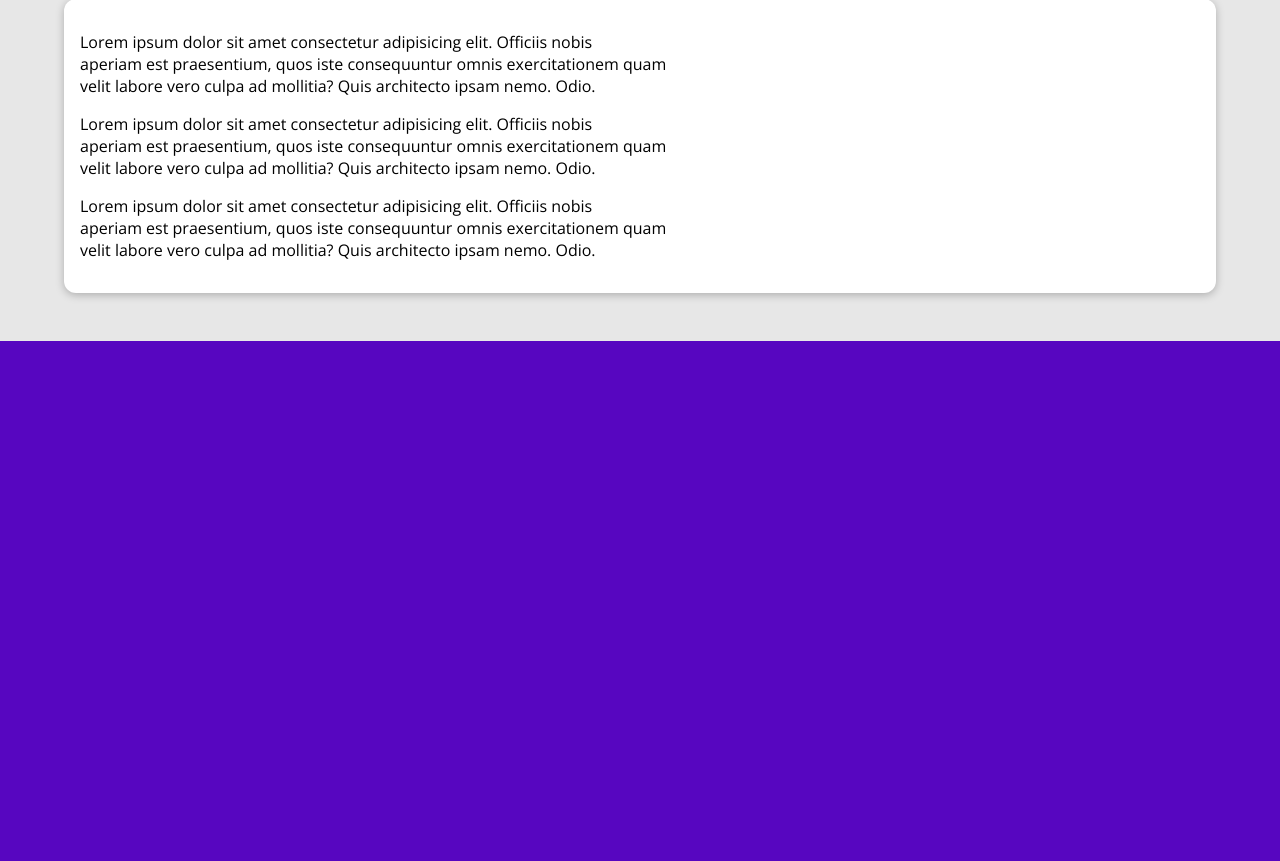
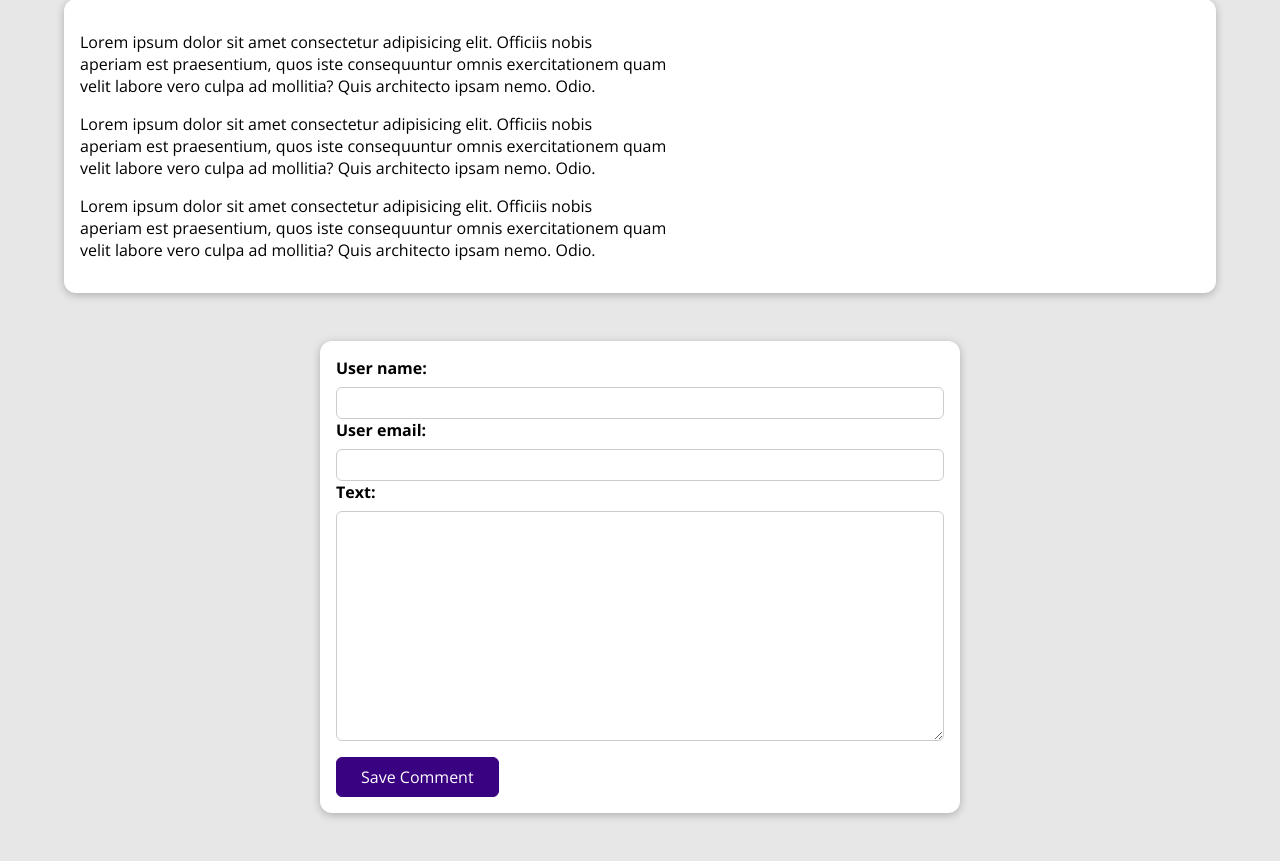
Before and after one commit to cragoki/my_blog, a Django app: a page that uses blog/templates/blog/post-detail.html in a window 1280 px wide. Shown: the part 529-1390 px from the top of the page. Before the commit the page ends 870 px from the top, so only its background shows below. Run offline with Django 5.2, Linux system fonts and the light colour scheme; data comes from the database, SQL or seed files in the repository; both versions use the stored data as it was after the commit.

Commit message:
Comment Model
Adding Comment Model, and Form for said model. So users can add comments, currently we are saving to the DB but still need to display the comments

```diff
--- /dev/null
+++ b/blog/forms.py
@@ -0,0 +1,16 @@
+from django import forms
+
+from blog.models import Comment
+
+
+class CommentForm(forms.ModelForm):
+    class Meta:
+        model = Comment
+        exclude = ['post']
+        labels = {"user_name": "Your Name",
+                  "user_email": "Your Email",
+                  "text": "Your Comment"}
+
+    user_name = forms.CharField(max_length=120)
+    user_email = forms.EmailField()
+    text = forms.CharField(widget=forms.Textarea)
--- a/blog/models.py
+++ b/blog/models.py
@@ -29,3 +29,9 @@ class Post(models.Model):
     content = models.TextField(validators=[MinLengthValidator(10)])
     author = models.ForeignKey(Author, on_delete=models.SET_NULL, related_name='posts', null=True)
     tags = models.ManyToManyField(Tag)
+
+class Comment(models.Model):
+    user_name = models.CharField(max_length=120)
+    user_email = models.EmailField()
+    text = models.TextField(max_length=400)
+    post = models.ForeignKey(Post, on_delete=models.CASCADE, related_name='comments', null=True)
--- a/blog/static/blog/post-detail.css
+++ b/blog/static/blog/post-detail.css
@@ -74,3 +74,114 @@ main {
   padding:0.5rem 1rem;
   border-radius: 8px;
 }
+
+
+#comment-form {
+  margin: 3rem auto;
+  width: 90%;
+  max-width: 40rem;
+  border-radius: 12px;
+  background-color: white;
+  box-shadow: 0 2px 8px rgba(0, 0, 0, 0.25);
+  padding: 1rem;
+}
+
+#comment-form button {
+  font: inherit;
+  background-color: #390281;
+  color: white;
+  border: 1px solid #390281;
+  padding: 0.5rem 1.5rem;
+  border-radius: 6px;
+  cursor: pointer;
+}
+
+#comment-form button:hover,
+#comment-form button:active {
+  background-color: #4f0ba7;
+  border-color: #4f0ba7;
+}
+
+.form-control {
+  margin-bottom: 1rem;
+}
+
+.form-control label {
+  font-weight: bold;
+  margin-bottom: 0.5rem;
+  display: block;
+}
+
+.form-control input,
+.form-control textarea {
+  display: block;
+  width: 100%;
+  font: inherit;
+  padding: 0.25rem;
+  border-radius: 6px;
+  border: 1px solid #ccc;
+}
+
+.errorlist {
+  list-style: none;
+  margin: 0.5rem 0;
+  padding: 0;
+  color: #d6000b;
+}
+
+.invalid label {
+  color: #d6000b;
+}
+
+.invalid input,
+.invalid textarea {
+  border-color: #d6000b;
+  background-color: #ffe6e7;
+}
+
+#alert {
+  margin: 8rem auto 3rem auto;
+  border: 1px solid #d6000b;
+  background-color: #ffe6e7;
+  padding: 1rem;
+  width: 90%;
+  max-width: 40rem;
+}
+
+#alert a {
+  text-decoration: none;
+  border: 1px solid #d6000b;
+  background-color: #d6000b;
+  color: white;
+  padding: 0.25rem 1.5rem;
+  border-radius: 6px;
+}
+
+#comments {
+  margin: 3rem auto;
+  width: 90%;
+  max-width: 60rem;
+  border-radius: 12px;
+  background-color: white;
+  box-shadow: 0 2px 8px rgba(0, 0, 0, 0.25);
+  padding: 1rem 2rem;
+}
+
+#comments ul {
+  list-style: none;
+  margin: 0;
+  padding: 0;
+}
+
+#comments li {
+  margin-bottom: 1rem;
+  border-bottom: 2px solid #ccc;
+}
+
+#comments li:last-of-type {
+  border-bottom: none;
+}
+
+#comments h2 {
+  color: #464646;
+}
--- a/blog/templates/blog/post-detail.html
+++ b/blog/templates/blog/post-detail.html
@@ -5,7 +5,7 @@
 {% endblock %}
 
 {% block css_files %}
-    <link rel="stylesheet" href="{% static "blog/post-detail.css"%}">
+    <link rel="stylesheet" href="{% static "blog/post-detail.css" %}">
 {% endblock %}
 
 {% block content %}
@@ -16,16 +16,34 @@
                 <span class="tag">{{ tag.caption }}</span>
             {% endfor %}
         </div>
-    <article>
-        <img src="{{post.image.url}}" alt="{{ post.title }}" />
-        <address> By <a href="mailto:{{ post.author.email_address }}" >{{ post.author }}</a> </address>
-        <div>
-            Last Updated On <time>{{ post.date|date:"d M Y" }}</time>
-        </div>
-    </article>
+        <article>
+            <img src="{{ post.image.url }}" alt="{{ post.title }}"/>
+            <address> By <a href="mailto:{{ post.author.email_address }}">{{ post.author }}</a></address>
+            <div>
+                Last Updated On
+                <time>{{ post.date|date:"d M Y" }}</time>
+            </div>
+        </article>
     </section>
 
     <main>
         {{ post.content|linebreaks }}
     </main>
+
+    <div>
+        <section id="comment-form">
+            <form action="{% url "post-detail-page" post.slug %}" method="POST">
+                {% csrf_token %}
+                <div class="form-control">
+                    {% for form_field in comment_form %}
+                        {{ form_field.label_tag }}
+                        {{ form_field }}
+                        {{ form_field.errors }}
+                    {% endfor %}
+                </div>
+                <button>Save Comment</button>
+            </form>
+        </section>
+
+    </div>
 {% endblock %}
--- a/blog/views.py
+++ b/blog/views.py
@@ -1,7 +1,10 @@
+from django.http import HttpResponseRedirect
+from django.shortcuts import render
+from django.urls import reverse
+from django.views import View
+from django.views.generic import ListView
 
-from django.shortcuts import render, get_object_or_404
-from django.views.generic import ListView, DetailView
-
+from blog.forms import CommentForm
 from blog.models import Post
 
 
@@ -39,15 +42,34 @@ class AllPostsView(ListView):
                       #"all_posts": all_posts
                   #})
 
-class PostDetailView(DetailView):
+class PostDetailView(View):
     template_name = "blog/post-detail.html"
-    model = Post
 
-    def get_context_data(self, **kwargs):
-        context = super().get_context_data(**kwargs)
-        context["post_tags"] = self.object.tags.all()
-        return context
+    def get(self, request, slug):
+        post = Post.objects.get(slug=slug)
+        context = {
+            "post": post,
+            "post_tags": post.tags.all(),
+            "comment_form": CommentForm()
+        }
+        return render(request, self.template_name, context)
 
+    def post(self, request, slug):
+        form = CommentForm(request.POST)
+        post = Post.objects.get(slug=slug)
+
+        if form.is_valid():
+            comment = form.save(commit=False)
+            comment.post = post
+            comment.save()
+            return HttpResponseRedirect(reverse("post-detail-page", args=[slug]))
+        else:
+            context = {
+                "post": post,
+                "post_tags": post.tags.all(),
+                "comment_form": CommentForm()
+            }
+            return render(request, self.template_name, context)
 #def post_detail(request, slug):
     #identified_post = get_object_or_404(Post, slug=slug)
     #return render(request, "blog/post-detail.html", {
```
Also changed, not shown: blog/migrations/0003_comment.py (added), db.sqlite3.
